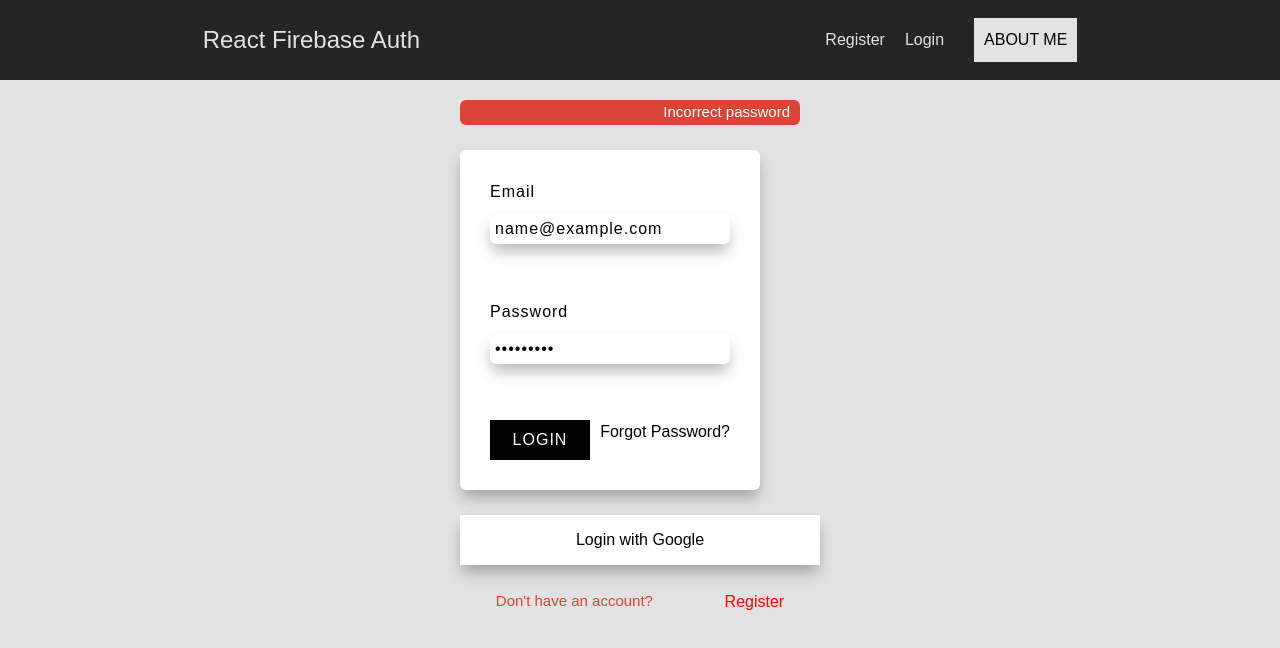
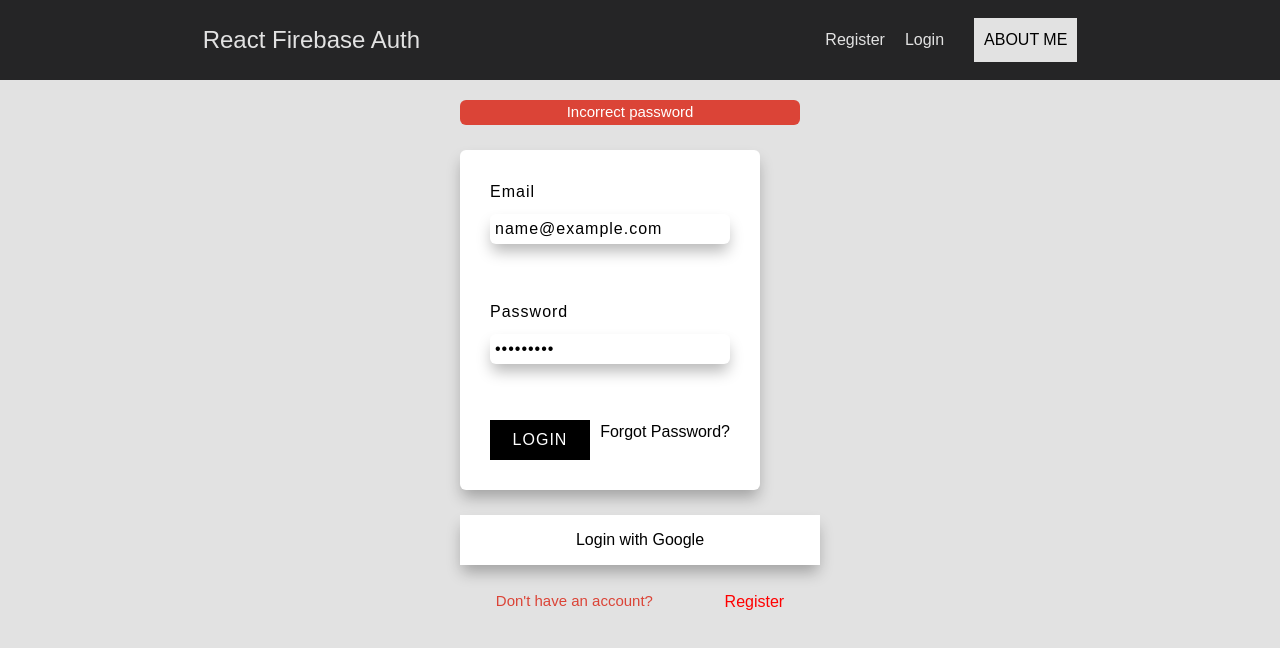
Before and after one commit to Ginoboca1/userAuthFirebase, a React (Vite) app: page / in a window 1280 px wide. Both pictures are taken after typing "name@example.com", "Sample123" into the empty fields and a click on the button "LOGIN". Shown: the top 648 px of the page. Built offline with nearby package versions, Linux system fonts and the light colour scheme; no server answers.

Commit message:
Absolute paths added

```diff
--- a/src/Pages/Login.jsx
+++ b/src/Pages/Login.jsx
@@ -4,9 +4,9 @@ import { useForm } from "react-hook-form";
 import { joiResolver } from "@hookform/resolvers/joi";
 import { NavLink, useNavigate } from "react-router-dom";
 
-import { useAuth } from "../Context/authContext";
-import { Alert } from "../component/Alert";
-import { Inputs } from "../component/Inputs";
+import { useAuth } from "@/Context/authContext";
+import { Alert } from "@/component/Alert";
+import { Inputs } from "@/component/Inputs";
 
 import "../styles/Form.css";
 
@@ -57,12 +57,21 @@ export const Login = () => {
     } catch (error) {
       if (error) {
         setError("Incorrect password");
+        setTimeout(() => {
+          setError(false);
+        }, 3000);
       }
       if (error) {
         setError("Incorrect password");
+        setTimeout(() => {
+          setError(false);
+        }, 3000);
       }
       if (error.code === "auth/user-not-found") {
         setError("Not registered user");
+        setTimeout(() => {
+          setError(false);
+        }, 3000);
       }
     }
   };
@@ -100,9 +109,7 @@ export const Login = () => {
           <button clickAction={() => {}} testId="enter-login-btn">
             login
           </button>
-          <NavLink to="/reset-password">
-            Forgot Password?
-          </NavLink>
+          <NavLink to="/reset-password">Forgot Password?</NavLink>
         </div>
       </form>
 
--- a/src/Pages/RecoverPassword.jsx
+++ b/src/Pages/RecoverPassword.jsx
@@ -1,9 +1,9 @@
 import { useEffect, useState } from "react";
-import { Alert } from "../component/Alert";
-import { useAuth } from "../Context/authContext";
+import { Alert } from "@/component/Alert";
+import { useAuth } from "@/Context/authContext";
 import { useNavigate } from "react-router-dom";
 import { BiArrowBack } from "react-icons/bi";
-import { Inputs } from "../component/Inputs";
+import { Inputs } from "@/component/Inputs";
 import "../styles/Form.css";
 import Joi from "joi";
 import { joiResolver } from "@hookform/resolvers/joi";
--- a/src/Pages/Register.jsx
+++ b/src/Pages/Register.jsx
@@ -1,12 +1,12 @@
 import { useState } from "react";
 import { NavLink, useNavigate } from "react-router-dom";
 import { Alert } from "../component/Alert";
-import { useAuth } from "../Context/authContext";
+import { useAuth } from "@/Context/authContext";
 import "../styles/Form.css";
 import Joi from "joi";
 import { useForm } from "react-hook-form";
 import { joiResolver } from "@hookform/resolvers/joi";
-import { Inputs } from "../component/Inputs";
+import { Inputs } from "@/component/Inputs";
 
 const schema = Joi.object({
   email: Joi.string()
--- a/src/styles/Alert.css
+++ b/src/styles/Alert.css
@@ -31,6 +31,6 @@
   align-items: center;
   padding: 10px;
   border-radius: 6px;
-  flex-direction: row-reverse;
-  justify-content: space-between;
+  flex-direction: row;
+  justify-content: center;
 }
--- a/vite.config.js
+++ b/vite.config.js
@@ -1,8 +1,13 @@
-import { defineConfig } from 'vite'
-import react from '@vitejs/plugin-react'
+import { defineConfig } from "vite";
+import react from "@vitejs/plugin-react";
 
 // https://vitejs.dev/config/
 export default defineConfig({
   plugins: [react()],
-  base: "/"
-})
+  base: "/",
+  resolve: {
+    alias: {
+      "@": "./src", // Use a relative path to the 'src' directory
+    },
+  },
+});
```
Also changed, not shown: src/App.jsx (+9 -11 lines), src/component/Navbar.jsx (+11 -11 lines).
